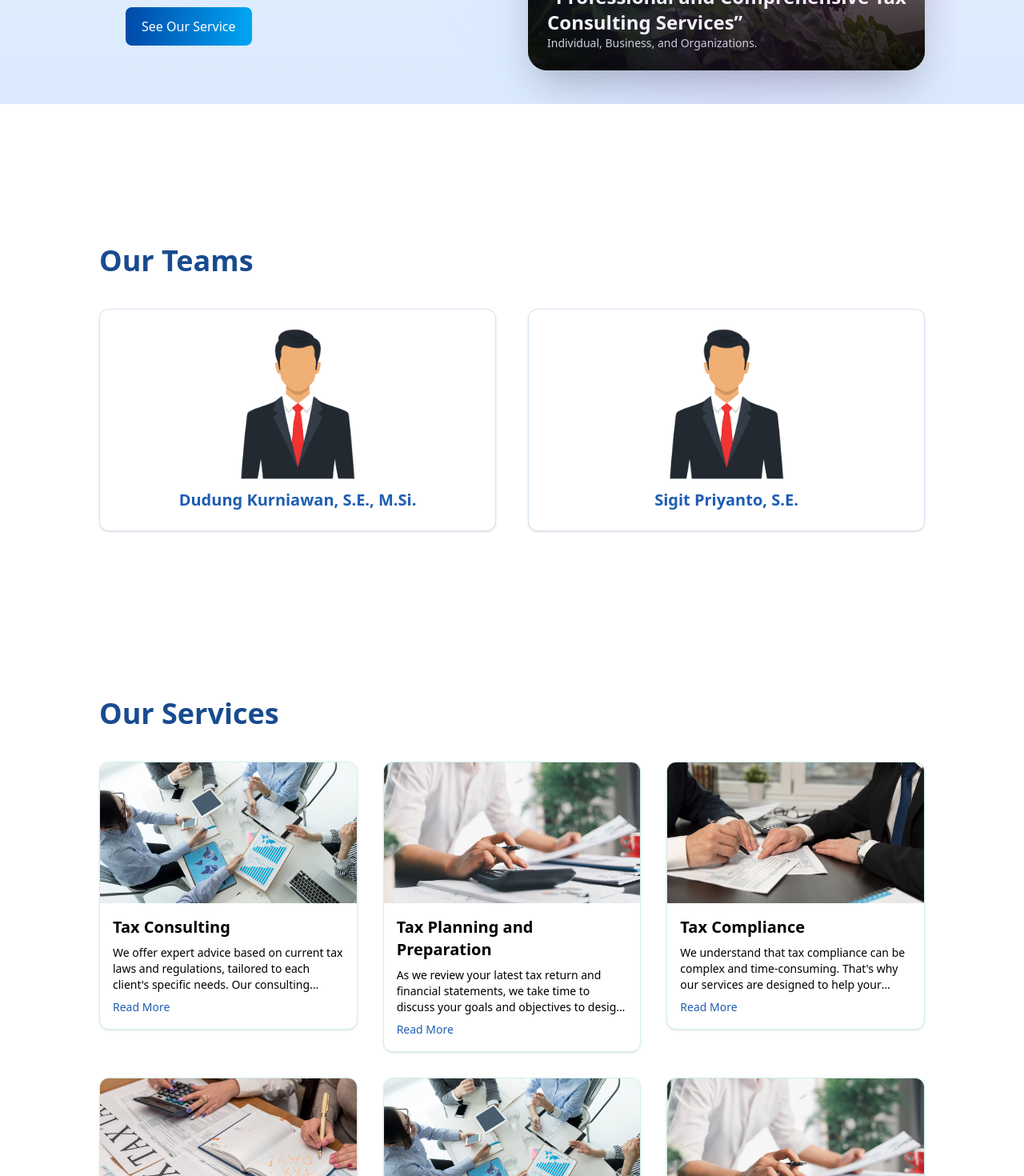
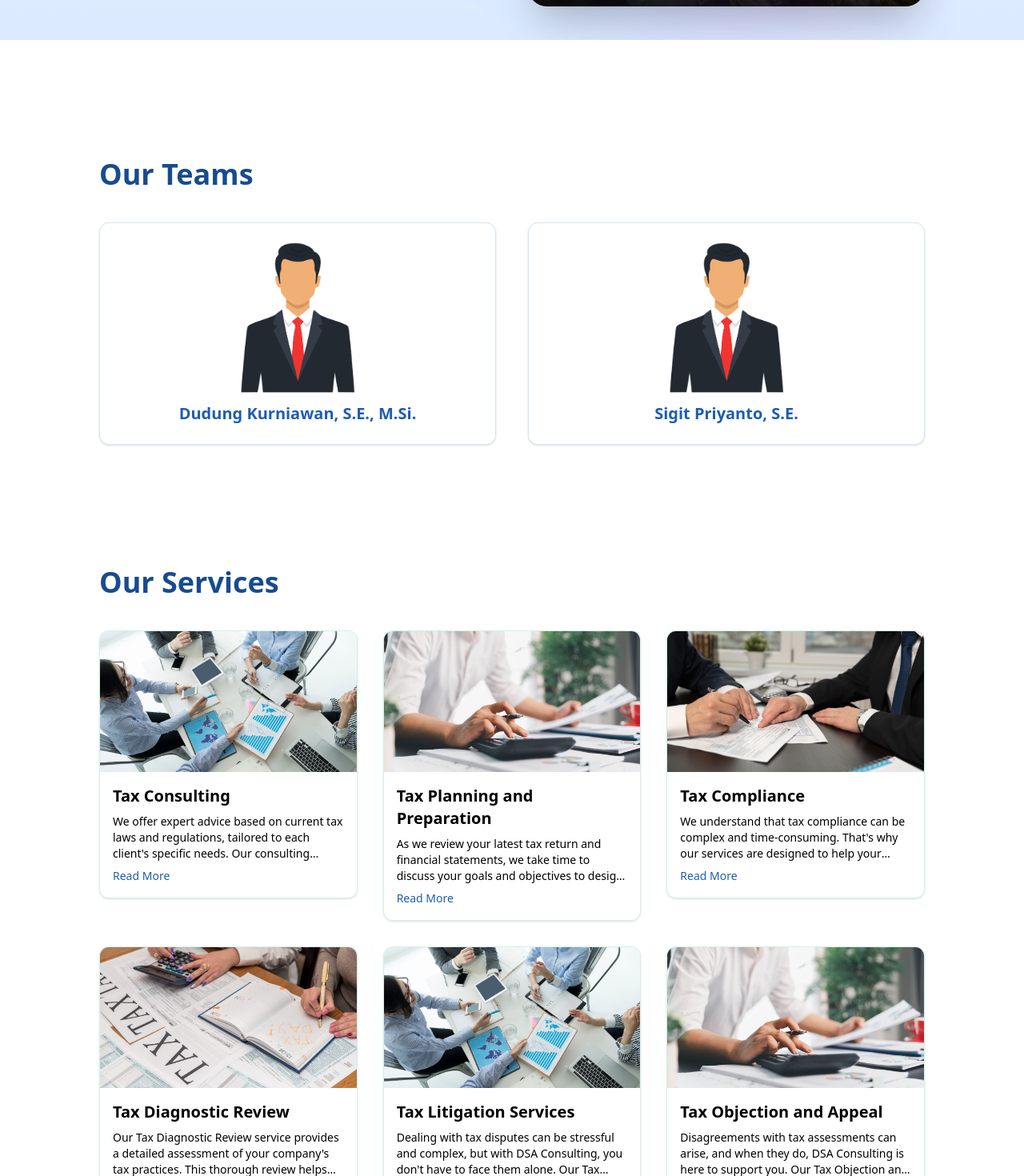
Before and after one commit to Mhilmy11/DSA_Indo_Consulting, a React (Vite) app: page / in a window 1280 px wide. Shown: the part 1300-2770 px from the top of the page at 80% size. Built offline with nearby package versions, Linux system fonts and the light colour scheme.

Commit message:
bug fixing again

```diff
--- a/src/components/Footer.jsx
+++ b/src/components/Footer.jsx
@@ -8,7 +8,7 @@ import Container from "./Container";
 
 export default function Footer({ onViewTeams, onViewServices }) {
   return (
-    <div className=" pt-20 font-sans">
+    <div className=" font-sans">
       <div className=" bg-gradient-to-r from-[#1E5DB3] to-[#184B8F] py-6">
         <Container>
           <div className=" px-4">
@@ -58,7 +58,7 @@ export default function Footer({ onViewTeams, onViewServices }) {
                   onClick={() =>
                     window.open(
                       "https://id.linkedin.com/company/dsa-indo-consulting",
-                      "_blank"
+                      "_blank",
                     )
                   }
                   className=" cursor-pointer hover:text-gray-400"
@@ -89,7 +89,7 @@ export default function Footer({ onViewTeams, onViewServices }) {
                   onClick={() =>
                     window.open(
                       "https://www.instagram.com/dsaindoconsulting/",
-                      "_blank"
+                      "_blank",
                     )
                   }
                   className=" cursor-pointer hover:text-gray-400"
@@ -101,7 +101,7 @@ export default function Footer({ onViewTeams, onViewServices }) {
                   onClick={() =>
                     window.open(
                       "https://maps.app.goo.gl/C7bPsFGaUJqyHBLB7",
-                      "_blank"
+                      "_blank",
                     )
                   }
                   className=" cursor-pointer hover:text-gray-400"
--- a/src/components/GetInTouch.jsx
+++ b/src/components/GetInTouch.jsx
@@ -7,7 +7,7 @@ export default function GetInTouch({ contactRef }) {
       `Name: ${name}\n` + `Email: ${email}\n\n` + `Message:\n${message}`;
 
     const mailtoLink = `mailto:${emailTo}?subject=${encodeURIComponent(
-      subject
+      subject,
     )}&body=${encodeURIComponent(body)}`;
 
     window.location.href = mailtoLink;
@@ -26,7 +26,7 @@ export default function GetInTouch({ contactRef }) {
   };
 
   return (
-    <div ref={contactRef} className=" py-7 md:py-14 font-sans">
+    <div ref={contactRef} className=" py-7 font-sans">
       <div className=" bg-gradient-to-b from-[#F0FFFB] via-[#F7FFFE] to-white">
         <Container>
           <div className=" mx-4 p-10">
--- a/src/components/Hero.jsx
+++ b/src/components/Hero.jsx
@@ -26,7 +26,7 @@ export default function Hero({ onViewAbout, onViewContact }) {
   }, []);
 
   return (
-    <div className="pt-32 md:pb-40 pb-20 font-sans overflow-x-hidden">
+    <div className="pt-32 pb-20 font-sans overflow-x-hidden">
       <Container>
         <div className="grid grid-cols-1 md:grid-cols-2 gap-10 items-center">
           <div>
--- a/src/components/OurServicesSection.jsx
+++ b/src/components/OurServicesSection.jsx
@@ -48,10 +48,7 @@ export default function OurServicesSection({ servicesRef }) {
     setExpandedIndex(expandedIndex === i ? null : i);
   };
   return (
-    <div
-      ref={servicesRef}
-      className="py-7 md:py-14 font-sans overflow-x-hidden"
-    >
+    <div ref={servicesRef} className="py-7 font-sans overflow-x-hidden">
       <Container>
         <div className="mx-1 px-6 md:px-10 py-14">
           <h3 className="font-bold text-[#184B8F] text-2xl md:text-4xl pb-10">
--- a/src/components/OurTeamsSection.jsx
+++ b/src/components/OurTeamsSection.jsx
@@ -4,7 +4,7 @@ import FramerMotion from "./FramerMotion";
 
 export default function OurTeamsSection({ teamsRef }) {
   return (
-    <div ref={teamsRef} className="py-7 md:py-14 font-sans overflow-x-hidden">
+    <div ref={teamsRef} className="py-7 font-sans overflow-x-hidden">
       <Container>
         <div className="mx-1 px-6 md:px-10 py-10">
           <h3 className="font-bold text-[#184B8F] text-2xl md:text-4xl">
```
